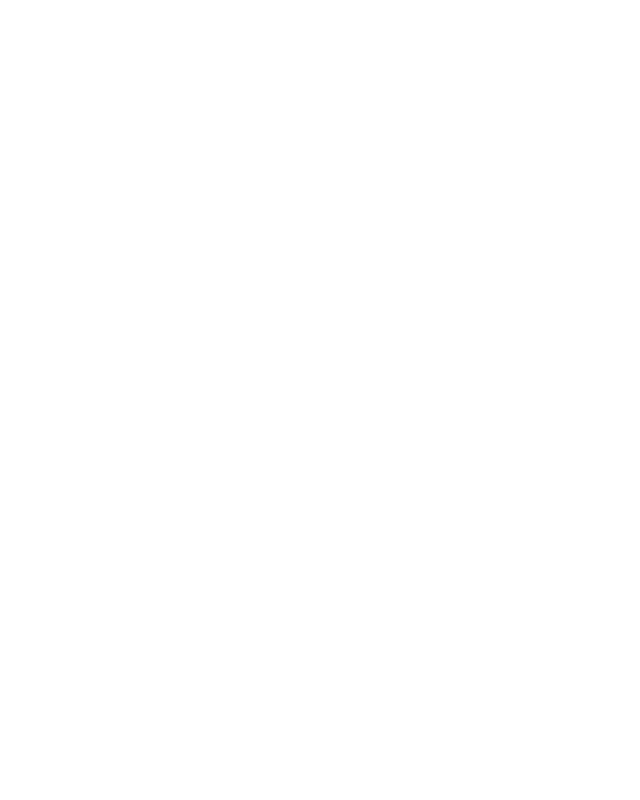
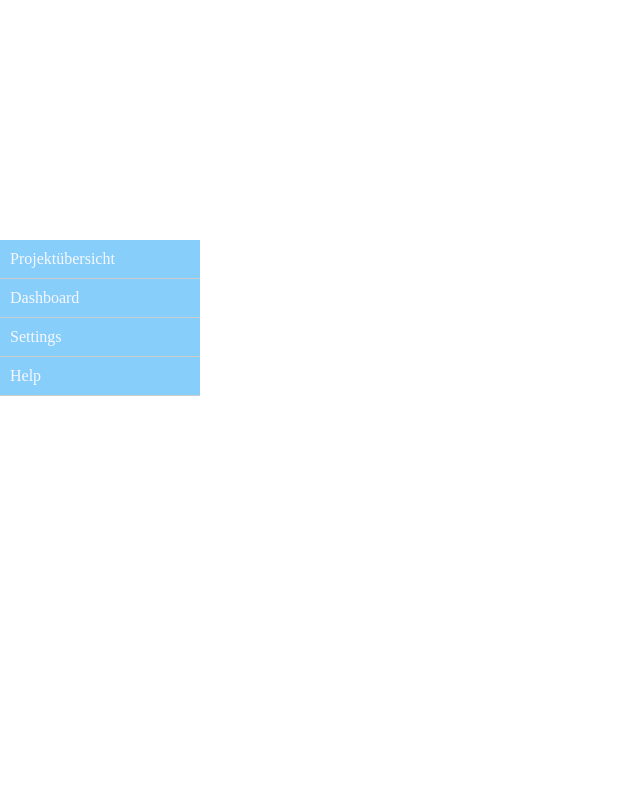
Before and after one commit to franccyp/ProjectBlueBridge, a PHP site: page / in a window 1280 px wide. Before the commit the part shown is empty. Shown: the whole page, without its empty margins (0-640 px from the left). Run offline with PHP 8.4, Linux system fonts and the light colour scheme.

Commit message:
Menueleiste angelegt

```diff
--- /dev/null
+++ b/Design.css
@@ -0,0 +1,32 @@
+* {
+    margin: 0;
+    padding: 0;
+    box-sizing: border-box;
+}
+
+/*Menüleiste*/
+ul.menu {
+    list-style-type: none;
+    margin: 0;
+    padding: 0;
+    width: 200px;
+    background-color: #87cefa;
+    margin-top: 30vh;
+}
+
+ul.menu li {
+    display: block;
+    padding: 10px;
+    border-bottom: 1px solid #cccccc;
+}
+
+ul.menu li a {
+    text-decoration: none;
+    color: #F8F8FF;
+    display: block;
+}
+
+ul.menu li a:hover {
+//background-color: #ADD8E6;
+    color: #000000;
+}
--- a/index.php
+++ b/index.php
@@ -1 +1,30 @@
-<?php
+<!DOCTYPE html>
+<html lang="en">
+<head>
+    <meta charset="UTF-8">
+    <meta http-equiv="X-UA-Compatible" content="IE=edge">
+    <meta name="viewport" content="width-device-width, initial-scale=1.0">
+    <title>Projektübersicht</title>
+    <link rel="stylesheet" href="Design.css">
+</head>
+<body>
+<ul class="menu">
+    <?php
+    // Menü-Elemente untereinander anordnen
+    $menuItems = [
+        "Projektübersicht" => "projektübersicht",
+        "Dashboard" => "dashboard.php",
+        "Settings" => "settings.php",
+        "Help" => "help.php",
+    ];
+
+    // Menü dynamisch ausgeben
+    foreach ($menuItems as $name => $link) {
+        echo "<li><a href='$link'>$name</a></li>";
+    }
+
+
+    ?>
+</ul>
+</body>
+</html>
```
Also changed, not shown: Stylessheets/Design.css (deleted).
